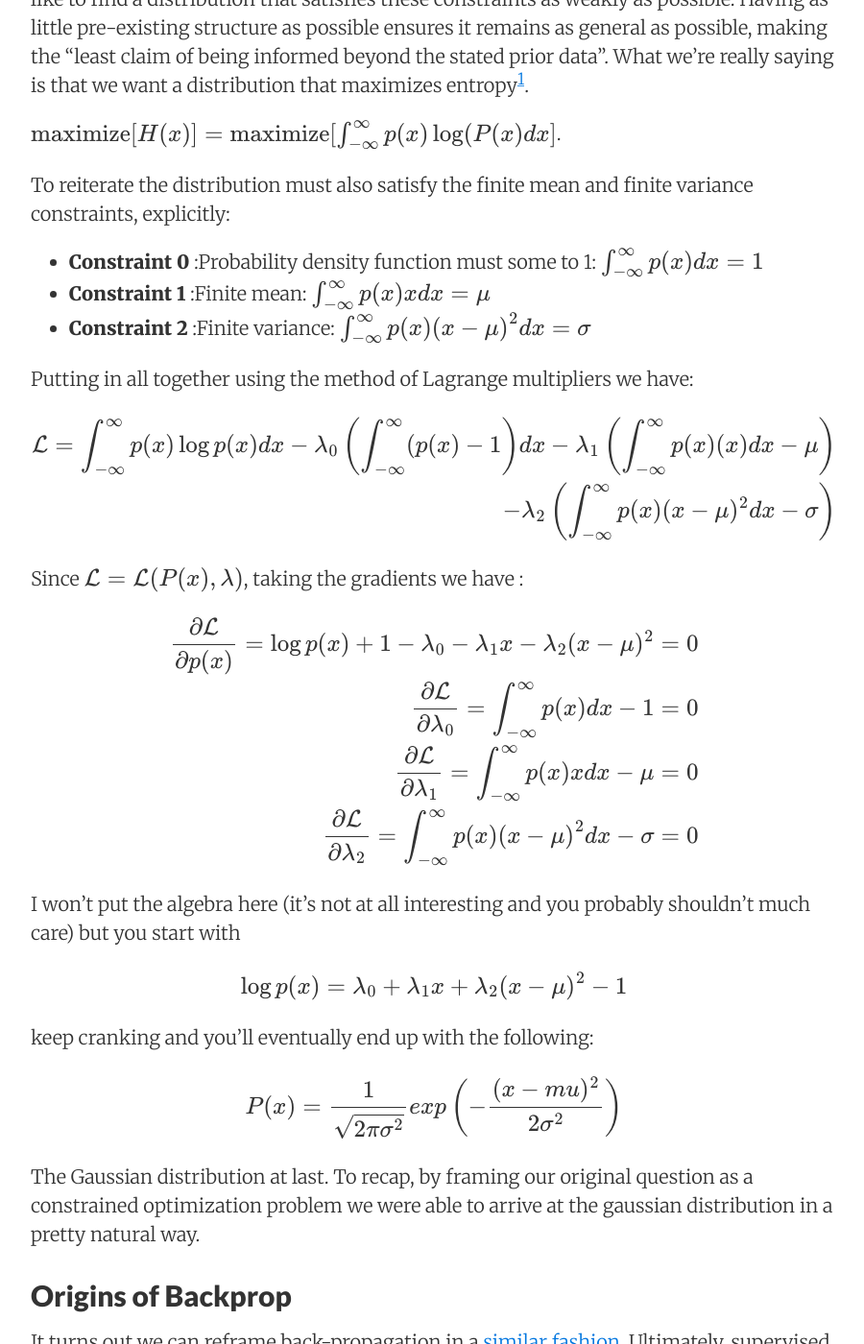
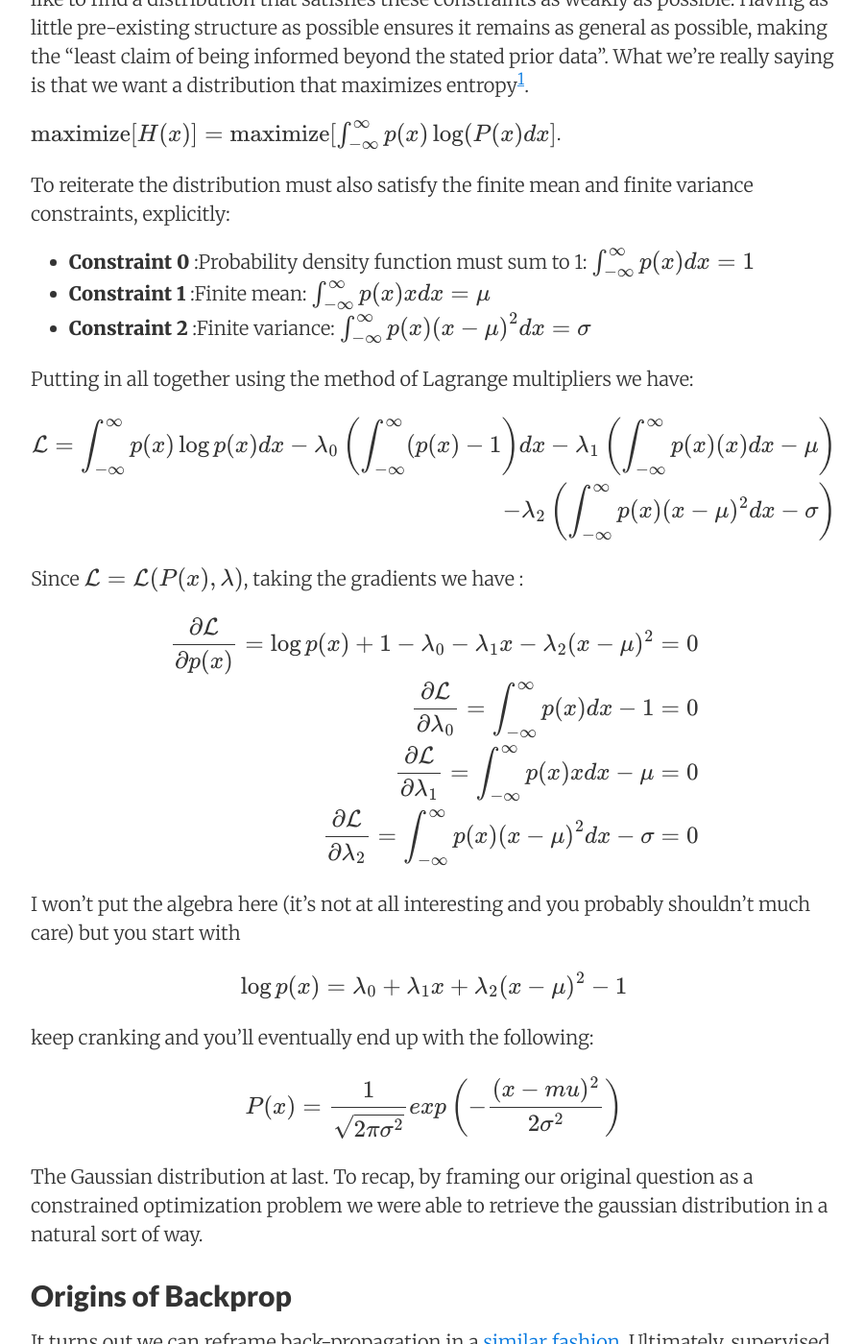
Before and after one commit to Scikud/scikud.github.io, a Jekyll site: the page built from _posts/2020-11-20-reframe-reparametrize.md, in a window 1280 px wide and 1400 px high, scrolled down 1253 px. Shown: the whole window at 96% size, without its empty margins (188-1088 px from the left). Built offline with Jekyll 4.4.1, drawn with Linux system fonts in a browser that asks for light colours; formulas are drawn with MathJax 3; some of the changed text lies outside the part shown.

Commit message:
fixing typos

```diff
--- a/_posts/2020-11-20-reframe-reparametrize.md
+++ b/_posts/2020-11-20-reframe-reparametrize.md
@@ -22,7 +22,7 @@ $$ \text{maximize}[H(x)] = \text{maximize}[\int_{-\infty}^{\infty}p(x)\log(P(x)d
 
 To reiterate the distribution must also satisfy the finite mean and finite variance constraints, explicitly:
 
-* **Constraint 0** :Probability density function must some to 1:  $$\int_{-\infty}^{\infty}p(x)dx = 1$$
+* **Constraint 0** :Probability density function must sum to 1:  $$\int_{-\infty}^{\infty}p(x)dx = 1$$
 * **Constraint 1** :Finite mean:  $$\int_{-\infty}^{\infty}p(x)xdx = \mu $$
 * **Constraint 2** :Finite variance: $$\int_{-\infty}^{\infty}p(x)\left(x-\mu\right)^2dx = \sigma $$
 
@@ -57,7 +57,7 @@ keep cranking and you'll eventually end up with the following:
 
 $$ P(x) = \frac{1}{\sqrt{2\pi \sigma^2}} exp\left(-\frac{(x-mu)^2}{2 \sigma^2}\right) $$
 
-The Gaussian distribution at last. To recap, by framing our original question as a constrained optimization problem we were able to arrive at the gaussian distribution in a pretty natural way.
+The Gaussian distribution at last. To recap, by framing our original question as a constrained optimization problem we were able to retrieve the gaussian distribution in a natural sort of way.
 
 ## Origins of Backprop
 It turns out we can reframe back-propagation in a [similar fashion](http://yann.lecun.com/exdb/publis/pdf/lecun-88.pdf). Ultimately, supervised learning is about minimizing the error between some labeled data $$Y$$ and our model's predictions, usually given by the last layer of our neural network $$Z^L$$.
```
Also changed, not shown: other parts of _posts/2020-11-20-reframe-reparametrize.md (+1 -1 lines), 10 other files.
